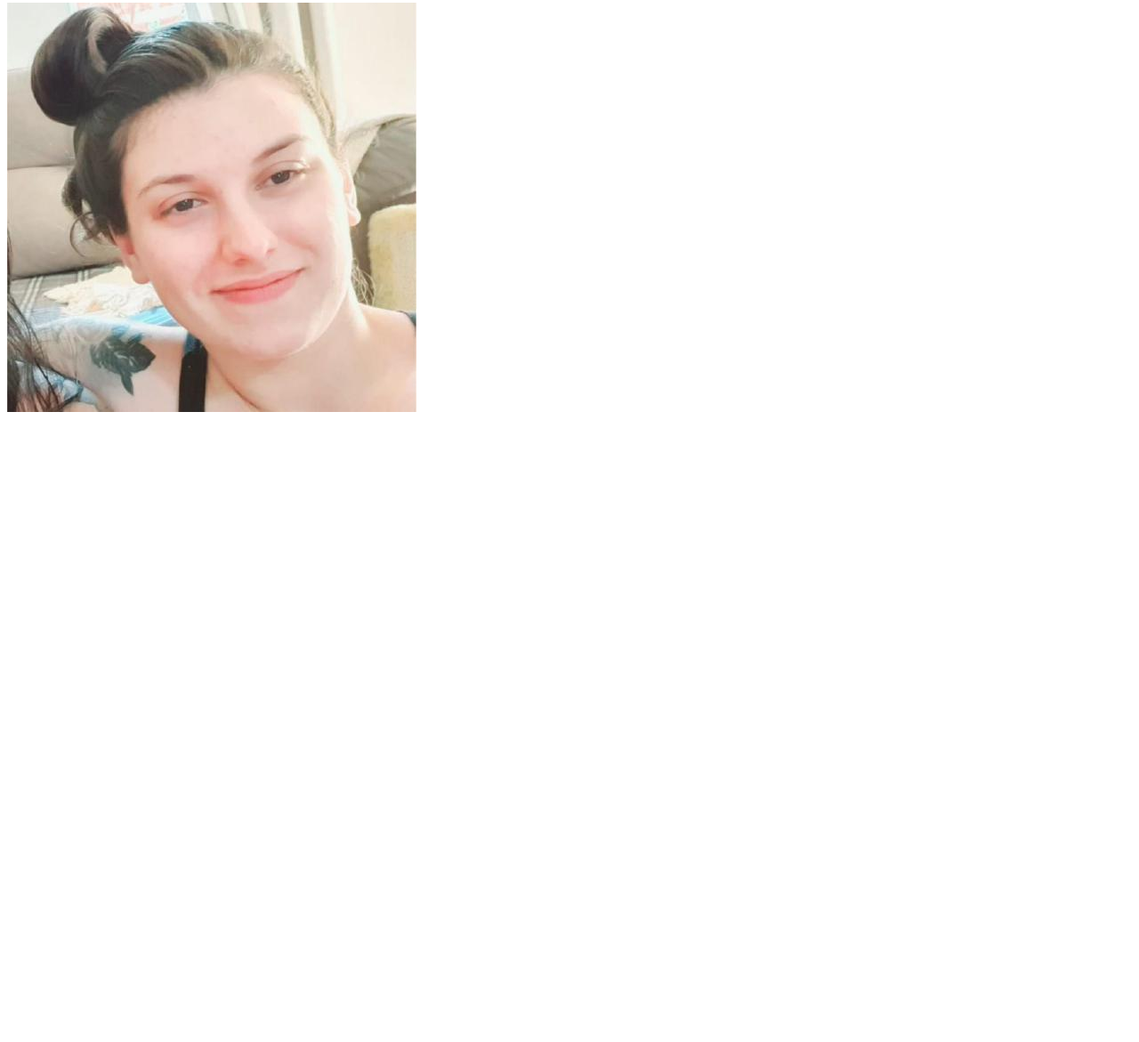
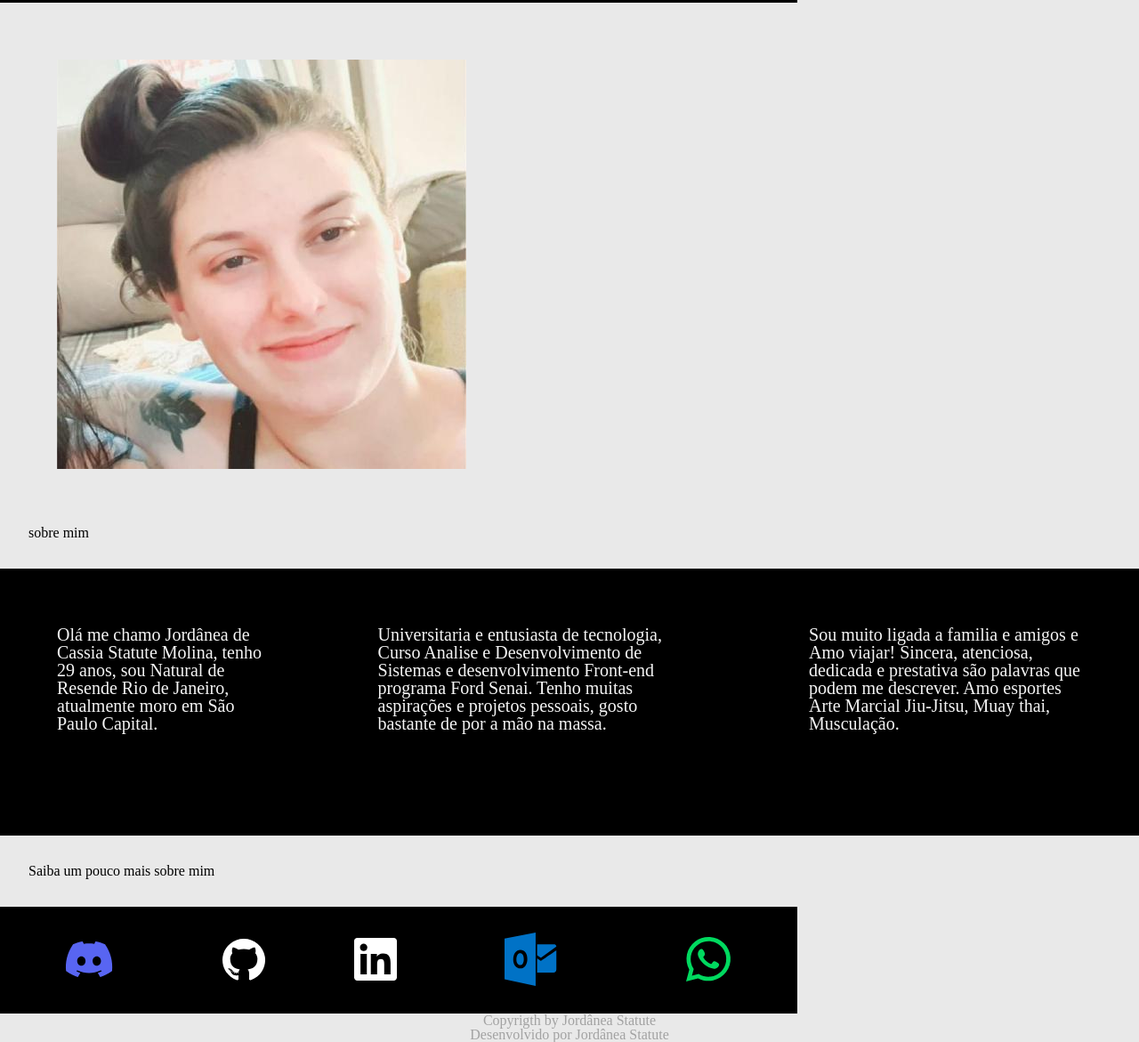
Before and after one commit to jordanea-statute/avaliacao-frontend, a plain HTML site: page index.html in a window 1280 px wide. Shown: the part 77-1248 px from the top of the page at 89% size. Before the commit the page ends 800 px from the top, so only its background shows below. Drawn offline with Linux system fonts and the light colour scheme; files that its build step writes are made by us from their sources; a web font is replaced by a local one.

Commit message:
estrutura html e estilização css

```diff
--- a/index.html
+++ b/index.html
@@ -4,20 +4,36 @@
     <meta charset="UTF-8">
     <meta http-equiv="X-UA-Compatible" content="IE=edge">
     <meta name="viewport" content="width=device-width, initial-scale=1.0">
-    <title>Avaliação Html</title>
+    <title>Perfil Jordânea Statute</title>
+    <link rel="stylesheet" href="./css/reset.css">
+    <link rel="stylesheet" href="./style.css">
 </head>
 <body>
-    <h1>Jordânea Statute</h1>
-    <img src="./fotojordanea.jpg" alt="foto pessoal do rosto de jordanea statute">
-
-    <section></section>
-    <section></section>
-    <section></section>
+    <h1 class="title">Jordânea Statute</h1>
+        <div class="photo">
+            <img src="./img/fotojordanea.jpg" alt="foto pessoal do rosto de jordanea statute">
+        </div>
+        <h1 class="about-me">sobre mim</h1>
+    <section>
+        <p> Olá  me chamo Jordânea de Cassia Statute Molina, tenho 29 anos, sou Natural de Resende Rio de Janeiro, atualmente moro em São Paulo Capital.</p>
+        <p>Universitaria e entusiasta de tecnologia, Curso Analise e Desenvolvimento de Sistemas e desenvolvimento Front-end programa <spam>Ford Senai</spam>. Tenho muitas aspirações e projetos pessoais, gosto bastante de por a mão na massa.
+        </p>
+        <p>Sou muito ligada a familia e amigos e Amo viajar! Sincera, atenciosa, dedicada e prestativa são palavras que podem me descrever. Amo esportes Arte Marcial Jiu-Jitsu, Muay thai, Musculação.</p>
+    </section>
 
     <footer>
-        <div>
-
-        </div>
+        <h1>Saiba um pouco mais sobre mim</h1>
+        <address>
+            <a href="Jordânea#7273"><img src="./icons/Discord.svg" alt="icone Discord"></a>
+            <a href="https://github.com/jordanea-statute"><img src="./icons/Github - Negative.svg" alt="icone Github"></a>
+            <a href="https://www.linkedin.com/in/jord%C3%A2nea-statute/"><img src="./icons/LinkedIn - Negative.svg" alt="icone Linkedin"></a>
+            <a href="#"><img src="./icons/Outlook.svg" alt="icone Outlook"></a>
+            <a href="https://api.whatsapp.com/send?phone=5511912908103"><img src="./icons/Whatsapp.svg" alt="icone Whatsapp"></a>
+        </address>
+            <div class="copyrigth">
+            <p>Copyrigth by Jordânea Statute</p>
+            <p>Desenvolvido por Jordânea Statute</p>
+            </div>
 
     </footer>
 
--- a/reset.css
+++ b/reset.css
@@ -0,0 +1,48 @@
+/* http://meyerweb.com/eric/tools/css/reset/
+   v2.0 | 20110126
+   License: none (public domain)
+*/
+
+html, body, div, span, applet, object, iframe,
+h1, h2, h3, h4, h5, h6, p, blockquote, pre,
+a, abbr, acronym, address, big, cite, code,
+del, dfn, em, img, ins, kbd, q, s, samp,
+small, strike, strong, sub, sup, tt, var,
+b, u, i, center,
+dl, dt, dd, ol, ul, li,
+fieldset, form, label, legend,
+table, caption, tbody, tfoot, thead, tr, th, td,
+article, aside, canvas, details, embed,
+figure, figcaption, footer, header, hgroup,
+menu, nav, output, ruby, section, summary,
+time, mark, audio, video {
+	margin: 0;
+	padding: 0;
+	border: 0;
+	font-size: 100%;
+	font: inherit;
+	vertical-align: baseline;
+}
+/* HTML5 display-role reset for older browsers */
+article, aside, details, figcaption, figure,
+footer, header, hgroup, menu, nav, section {
+	display: block;
+}
+body {
+	line-height: 1;
+}
+ol, ul {
+	list-style: none;
+}
+blockquote, q {
+	quotes: none;
+}
+blockquote:before, blockquote:after,
+q:before, q:after {
+	content: '';
+	content: none;
+}
+table {
+	border-collapse: collapse;
+	border-spacing: 0;
+}
--- a/style.css
+++ b/style.css
@@ -0,0 +1,60 @@
+@import url('https://fonts.googleapis.com/css2?family=Lato:ital,wght@0,100;0,300;0,400;0,700;0,900;1,100;1,300;1,400;1,700;1,900&family=Ysabeau:ital,wght@0,1;0,100;0,200;0,300;0,400;0,500;0,600;0,700;0,800;1,1;1,100;1,300;1,400;1,500;1,600;1,700&display=swap');
+
+body{
+    background-color: rgb(233, 233, 233);
+    color: whitesmoke;
+    font-family: "Ysabeu";
+}
+
+.title{
+    height: 80px;
+    width: 70%;
+    background-color: black;
+    display: flex;
+    align-items: center;
+    justify-content: center;
+}
+
+.photo{
+    display: flex;
+    margin: 4rem;
+}
+
+.about-me{
+    color: black;
+    margin: 2rem;
+}
+
+section{
+    height: 300px;
+    width: 100%;
+    background-color: black;
+    display: flex;
+}
+
+section p{
+    font-size: 15pt;
+    font-family: "Ysabeu";
+    margin: 4rem;
+}
+
+footer h1{
+    color: black;
+    margin: 2rem;
+}
+
+address{
+    height: 120px;
+    width: 70%;
+    background-color: black;
+    display: flex;
+    justify-content: space-around;
+    align-items: center;
+}
+.copyrigth p{
+    color: black;
+    opacity: 0.3;
+    display: flex;
+    justify-content: center;
+
+}
```
Also changed, not shown: icons/Discord.svg (added), icons/Github - Negative.svg (added), icons/LinkedIn - Negative.svg (added), icons/Outlook.svg (added), icons/Whatsapp.svg (added), img/fotojordanea.jpg (renamed from fotojordanea.jpg).
